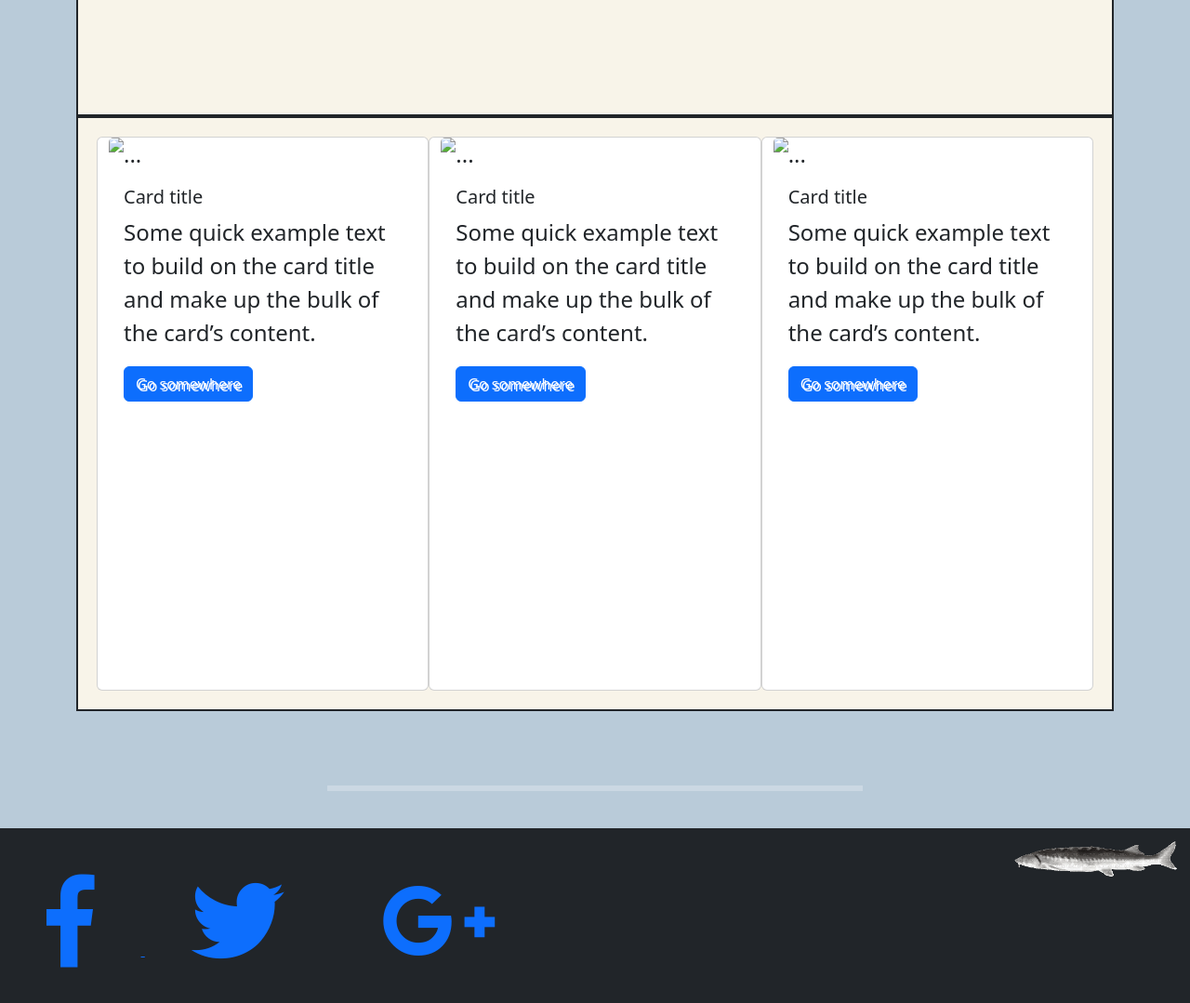
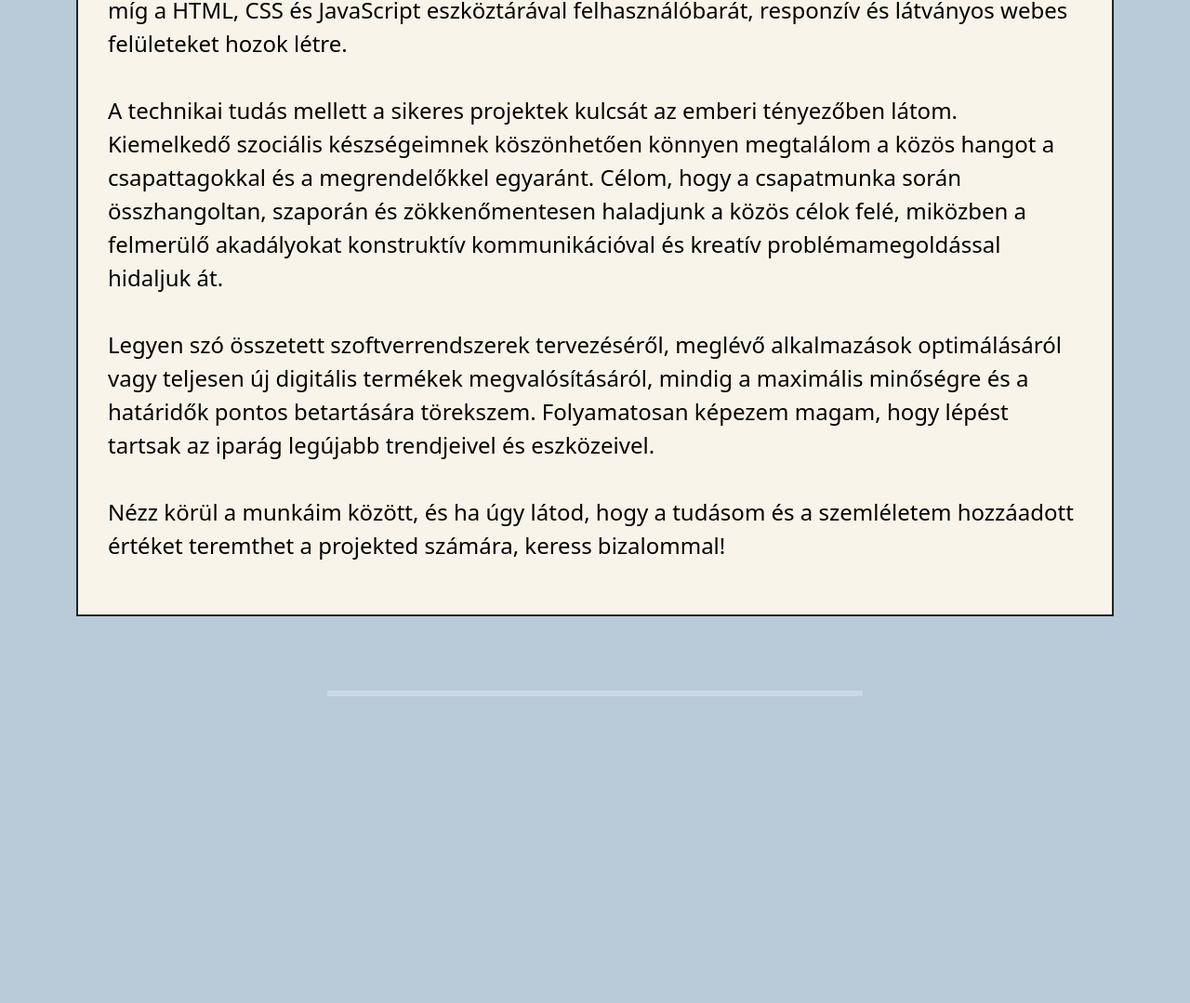
Before and after one commit to BeBarna/Portfolio, a plain HTML site: page index.html in a window 1280 px wide. Shown: the part 719-1798 px from the top of the page at 93% size. After the commit the page ends 1508 px from the top, so only its background shows below. Drawn offline with nearby package versions, Linux system fonts and the light colour scheme.

Commit message:
sokkal kevésbé szar

```diff
--- a/css/style.css
+++ b/css/style.css
@@ -23,6 +23,10 @@ hr {
     margin: auto;
     margin-bottom: 40px;
     margin-top: 80px;
+}
+.card-img-top{
+  margin-top: 0.5rem;
+  border: 5px solid rgb(185, 203, 217);
 }
 .fih{
     width: 200px;
@@ -52,30 +56,30 @@ hr {
 .main-div {
     background-color: rgb(248, 244, 233);
     width: 100%;
-    height: 40rem;
+    height: fit-content;
     margin: 30px;
     margin: auto;
     border: rgb(33, 37, 41) 2px solid;
-    color: rgb(185, 203, 217);
-    text-shadow: 2px 2px #fff;
+    color: #000;
     font-size: 24px;
     padding: 20px;
 }
 .main-div2 {
     background-color: rgb(248, 244, 233);
     width: 100%;
-    height: 30rem;
+    height: fit-content;
     margin: 30px;
     margin-bottom: 80px;
     margin: auto;
     border: rgb(33, 37, 41) 2px solid;
-    color: rgb(185, 203, 217);
-    text-shadow: 2px 2px #fff;
-    font-size: 24px;
+    color: #000;
+    font-size: 1.5rem;
     padding: 20px;
 }
 
-
+.name {
+    float: right;
+}
 
 
 
--- a/index.html
+++ b/index.html
@@ -26,15 +26,18 @@
                                 href="index.html">Főoldal</a>
                         </li>
                         <li class="nav-item">
-                            <a class="nav-link szoveg hover-underline" href="hobbik.html">Szabadidős foglalkozások</a>
+                            <a class="nav-link szoveg hover-underline" href="rolam.html">Rólam</a>
                         </li>
                         <li class="nav-item">
-                            <a class="nav-link szoveg hover-underline" href="idovonal.html">Idővonal</a>
+                            <a class="nav-link szoveg hover-underline" href="portfolio.html">Portfólió</a>
                         </li>
                         <li class="nav-item">
-                            <a class="nav-link szoveg hover-underline" href="Projektjeim.html">Projektjeim</a>
+                            <a class="nav-link szoveg hover-underline" href="kapcsolat.html">Kapcsolat</a>
                         </li>
                     </ul>
+                </div>
+                <div class="float-end">
+                    <h3><a class="nav-link szoveg hover-underline" href="titkos.html">Benkő Barnabás</a></h3>
                 </div>
             </div>
         </nav>
@@ -45,55 +48,59 @@
         <hr>
         <h2>Bemutatkozás</h2>
         <div class="container">
-        <div class="row main-div2">
+            <div class="row main-div2">
+                <div>
+                    Kedves látogató, <br>
 
-        </div>
-        </div>
-        <div class="container">
-        <div class="row main-div">
-            <div class="card col-4">
-                <img src="..." class="card-img-top" alt="...">
-                <div class="card-body">
-                    <h5 class="card-title">Card title</h5>
-                    <p class="card-text">Some quick example text to build on the card title and make up the bulk of the
-                        card’s content.</p>
-                    <a href="#" class="btn btn-primary">Go somewhere</a>
-                </div>
-            </div>
+                    Örülök, hogy ellátogattál az oldalamra! A nevem Benkő Barnabás, és tapasztalt programozóként állok
+                    rendelkezésre, aki rugalmasságának és széles körű szaktudásának köszönhetően szinte bármilyen
+                    munkahelyi
+                    pozícióban gyorsan feltalálja magát. <br> <br>
 
-            <div class="card col-4">
-                <img src="..." class="card-img-top" alt="...">
-                <div class="card-body">
-                    <h5 class="card-title">Card title</h5>
-                    <p class="card-text">Some quick example text to build on the card title and make up the bulk of the
-                        card’s content.</p>
-                    <a href="#" class="btn btn-primary">Go somewhere</a>
-                </div>
-            </div>
+                    Fejlesztői munkám során kiemelt figyelmet fordítok a tiszta, fenntartható kód írására és a modern
+                    technológiai megoldások alkalmazására. Jártas vagyok több programozási nyelvben és webes
+                    technológiában:
+                    a Python segítségével hatékony szkripteket és backend logikát építek, a C# révén magabiztosan mozgok
+                    az
+                    objektumorientált szoftverfejlesztés világában, míg a HTML, CSS és JavaScript eszköztárával
+                    felhasználóbarát, responzív és látványos webes felületeket hozok létre. <br> <br>
 
-            <div class="card col-4">
-                <img src="..." class="card-img-top" alt="...">
-                <div class="card-body">
-                    <h5 class="card-title">Card title</h5>
-                    <p class="card-text">Some quick example text to build on the card title and make up the bulk of the
-                        card’s content.</p>
-                    <a href="#" class="btn btn-primary">Go somewhere</a>
+                    A technikai tudás mellett a sikeres projektek kulcsát az emberi tényezőben látom. Kiemelkedő
+                    szociális
+                    készségeimnek köszönhetően könnyen megtalálom a közös hangot a csapattagokkal és a megrendelőkkel
+                    egyaránt. Célom, hogy a csapatmunka során összhangoltan, szaporán és zökkenőmentesen haladjunk a
+                    közös
+                    célok felé, miközben a felmerülő akadályokat konstruktív kommunikációval és kreatív
+                    problémamegoldással
+                    hidaljuk át. <br> <br>
+
+                    Legyen szó összetett szoftverrendszerek tervezéséről, meglévő alkalmazások optimálásáról vagy
+                    teljesen
+                    új digitális termékek megvalósításáról, mindig a maximális minőségre és a határidők pontos
+                    betartására
+                    törekszem. Folyamatosan képezem magam, hogy lépést tartsak az iparág legújabb trendjeivel és
+                    eszközeivel. <br> <br>
+
+                    Nézz körül a munkáim között, és ha úgy látod, hogy a tudásom és a szemléletem hozzáadott értéket
+                    teremthet a projekted számára, keress bizalommal! <br> <br>
                 </div>
             </div>
         </div>
-        </div>
+        <div class="container">
+            <div class="row">
+                <div class="col-12">
+
+                </div>
+            </div>
     </main>
     <hr>
     <footer>
         <div class="footer-div">
-            <a href="facebook.com"><i class="fab fa-facebook-f icon"></i> </a>
-
-            <a href="twitter.com"><i class="fab fa-twitter icon"></i></a>
-
-            <a href="#"><i class="fab fa-google-plus-g icon"></i></a>
-
-            <img src="img/fih.gif" alt="fih" class="fih">
-        </div>
+            <div class="row">
+                <!-- <div class="col-12 mx-auto"> -->
+                <!-- <img src="img/fih.gif" alt="fih" class="fih"> -->
+                <!-- </div> -->
+            </div>
     </footer>
     <script src="https://cdn.jsdelivr.net/npm/bootstrap@5.3.8/dist/js/bootstrap.bundle.min.js"></script>
 </body>
```
Also changed, not shown: rolam.html (added, +84 -0 lines), Projektjeim.html (deleted), hobbik.html (deleted), idovonal.html (deleted), img/banán.jpg (added), img/ziza.jpg (added), kapcsolat.html (added), portfolio.html (added), titkos.html (added), 5 other files.
